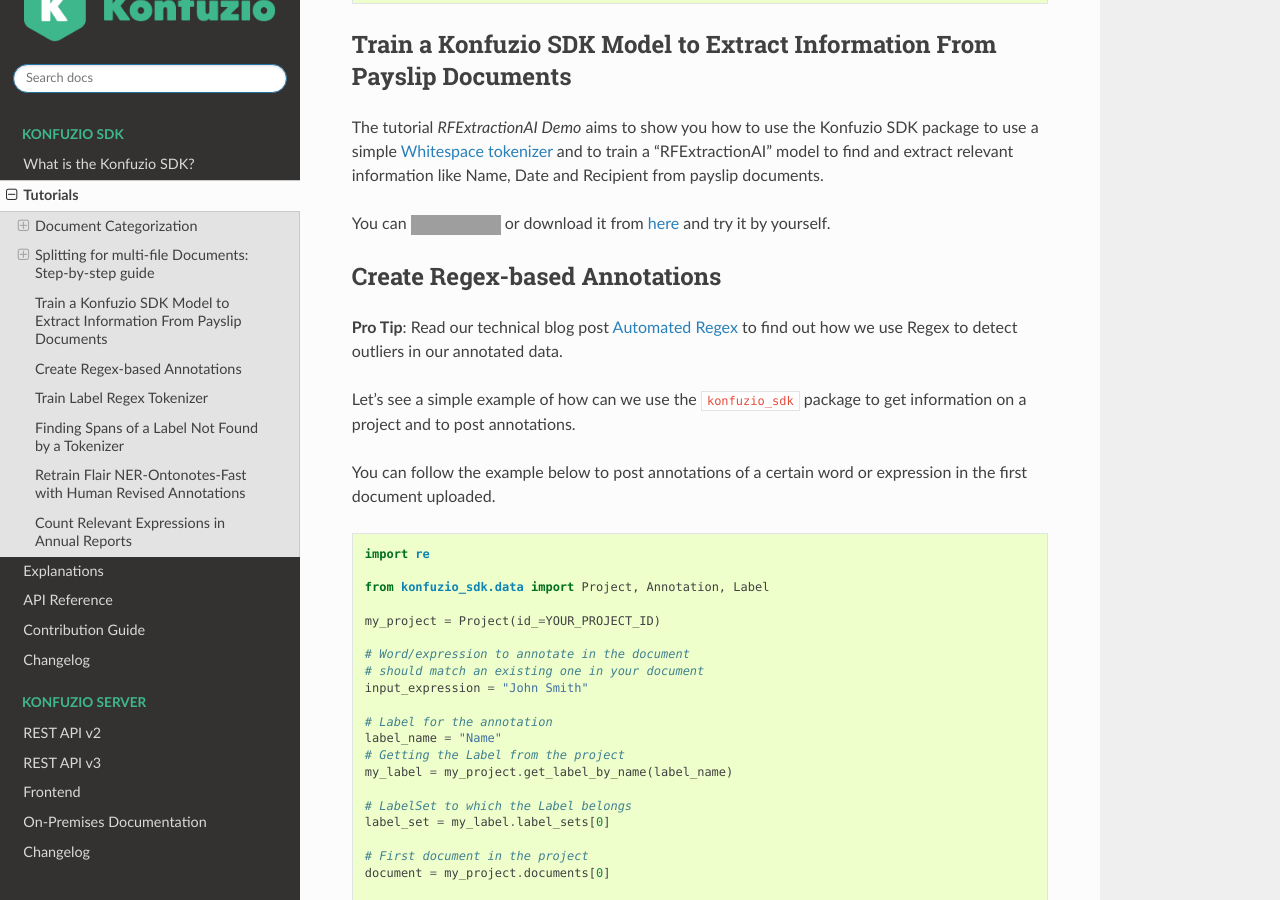
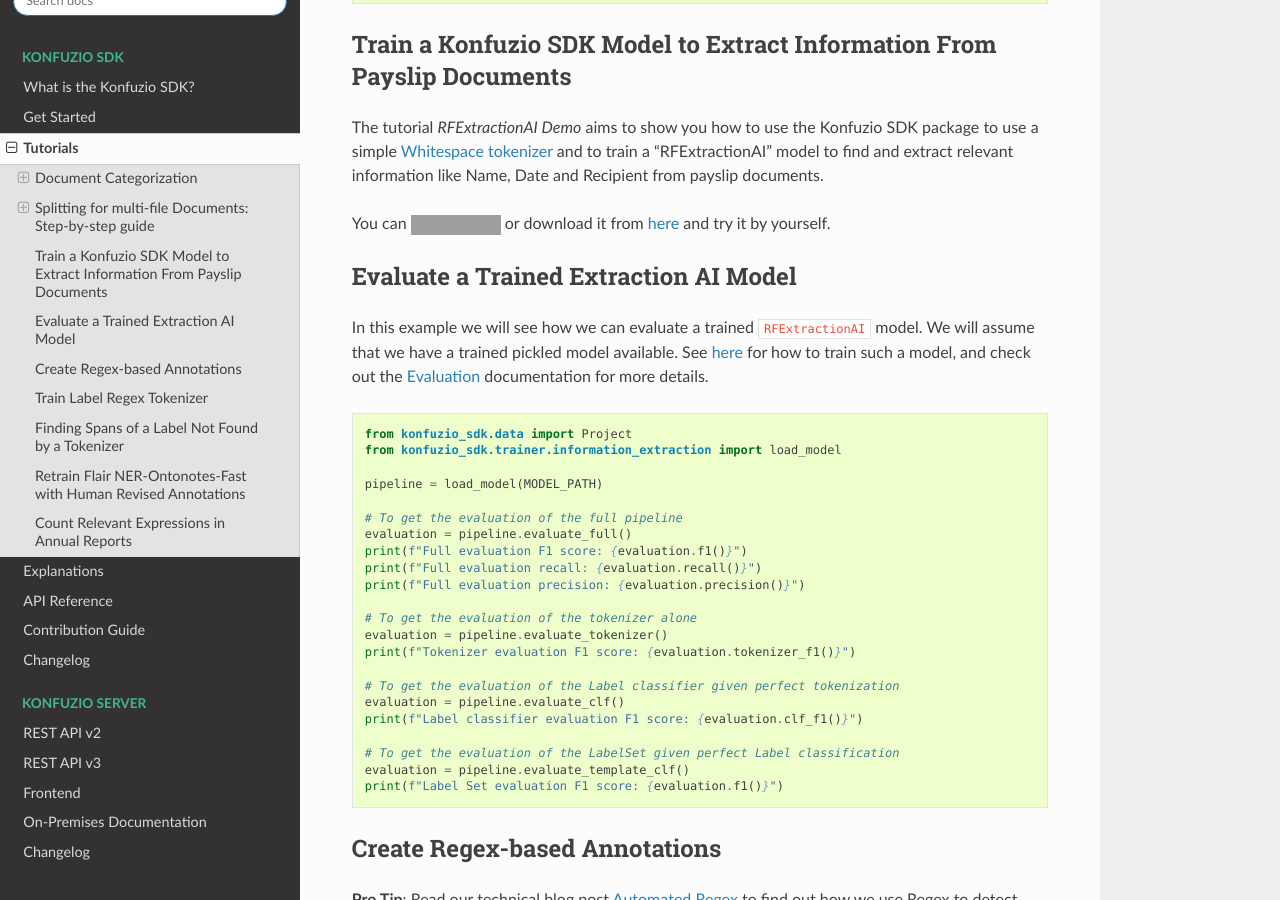
Before and after one commit to konfuzio-ai/konfuzio-sdk, a Sphinx documentation site: the page built from docs/sdk/examples/examples.rst, in a window 1280 px wide and 900 px high, scrolled down 8018 px. Built offline with Sphinx 7.4.7 and the Read the Docs theme 2.0.0, drawn with Linux system fonts in a browser that asks for light colours; pages that are not in the unit, such as notebooks, are missing from menus; grey boxes are pictures that could not be loaded.

Commit message:
better TOC and folder structure

````diff
--- a/docs/index.rst
+++ b/docs/index.rst
@@ -35,9 +35,9 @@
    :caption: Konfuzio SDK
 
    sdk/index.md
-   sdk/get_started.md
-   sdk/tutorials.md
-   sdk/explanations.md
+   sdk/get_started.rst
+   sdk/examples/examples.rst
+   sdk/explanations.rst
    sdk/sourcecode.rst
    sdk/contribution.md
    sdk/changelog.md
--- /dev/null
+++ b/docs/sdk/examples/evaluate.md
@@ -0,0 +1,30 @@
+
+## Evaluate a Trained Extraction AI Model
+
+In this example we will see how we can evaluate a trained `RFExtractionAI` model. We will assume that we have a trained pickled model available. See [here](https://dev.konfuzio.com/sdk/examples/examples.html#train-a-konfuzio-sdk-model-to-extract-information-from-payslip-documents) for how to train such a model, and check out the [Evaluation](https://dev.konfuzio.com/sdk/sourcecode.html#evaluation) documentation for more details.
+
+```python
+from konfuzio_sdk.data import Project
+from konfuzio_sdk.trainer.information_extraction import load_model
+
+pipeline = load_model(MODEL_PATH)
+
+# To get the evaluation of the full pipeline
+evaluation = pipeline.evaluate_full()
+print(f"Full evaluation F1 score: {evaluation.f1()}")
+print(f"Full evaluation recall: {evaluation.recall()}")
+print(f"Full evaluation precision: {evaluation.precision()}")
+
+# To get the evaluation of the tokenizer alone
+evaluation = pipeline.evaluate_tokenizer()
+print(f"Tokenizer evaluation F1 score: {evaluation.tokenizer_f1()}")
+
+# To get the evaluation of the Label classifier given perfect tokenization
+evaluation = pipeline.evaluate_clf()
+print(f"Label classifier evaluation F1 score: {evaluation.clf_f1()}")
+
+# To get the evaluation of the LabelSet given perfect Label classification
+evaluation = pipeline.evaluate_template_clf()
+print(f"Label Set evaluation F1 score: {evaluation.f1()}")
+
+```
````
Also changed, not shown: docs/sdk/examples/examples.rst (renamed from docs/sdk/tutorials.rst, +5 -5 lines), docs/sdk/get_started.rst (added, +9 -0 lines), docs/sdk/releasing/process.md (added, +67 -0 lines).
